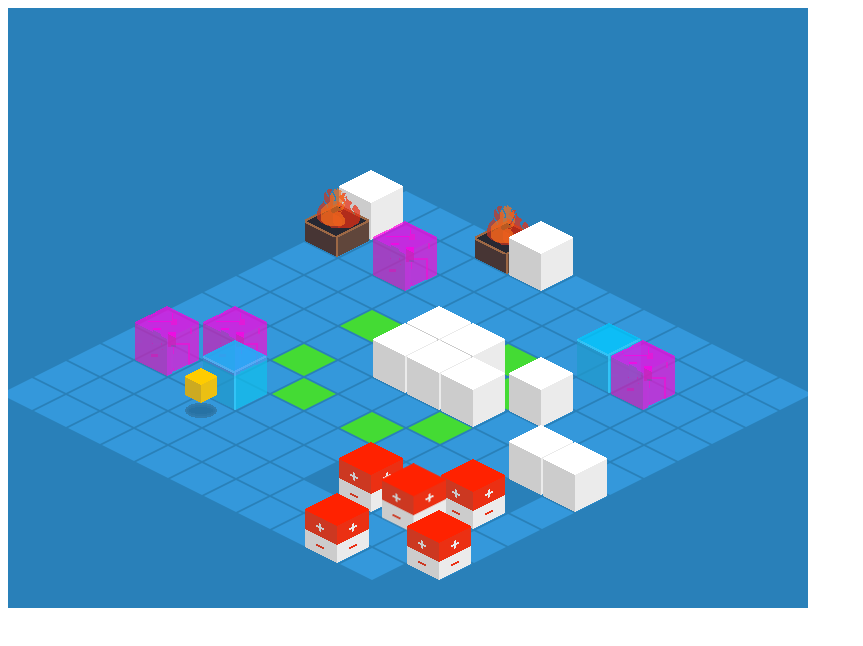
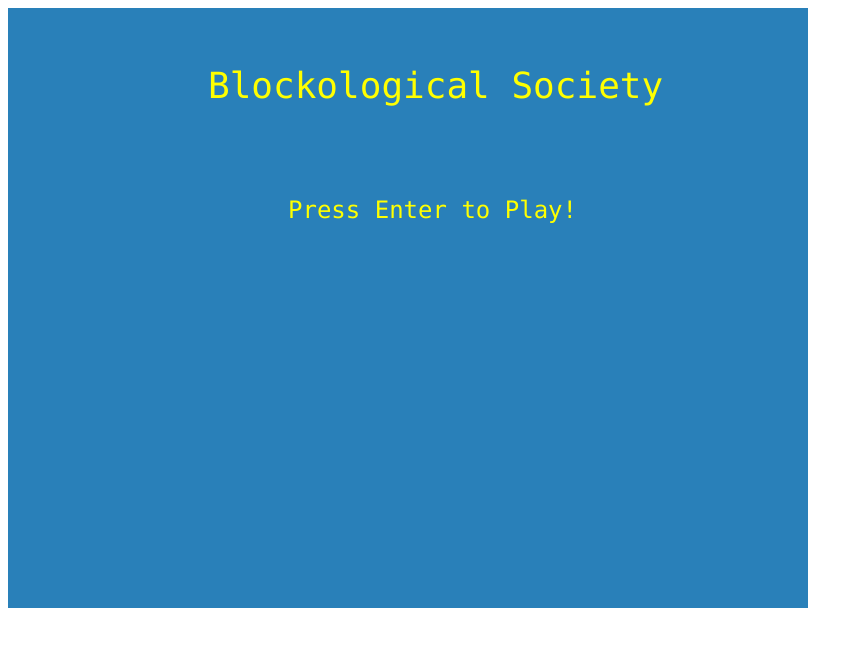
Before and after one commit to gamkedo-la/Blockological-Society, a plain HTML site: page index.html in a window 1280 px wide. Shown: the whole page, without its empty margins (0-863 px from the left). Drawn offline with Linux system fonts and the light colour scheme.

Commit message:
Added a simple menu

```diff
--- a/index.html
+++ b/index.html
@@ -14,6 +14,7 @@
 <script src="js/GraphicsCommon.js"></script>
 <script src="js/Input.js"></script>
 <script src="js/GamepadSupport.js"></script>
+<script src="js/Menu.js"></script>
 <script src="js/Blocks.js"></script>
 <script src="js/blocks/iceBlock.js"></script>
 <script src="js/blocks/fireBlock.js"></script>
--- a/js/Draw.js
+++ b/js/Draw.js
@@ -1,6 +1,13 @@
 function drawBackground()
 {
     colorRect(0, 0, canvas.width, canvas.height, BOARD_COLOR);
+}
+
+function drawMenu()
+{
+	drawText("Blockological Society", canvas.width*0.25, canvas.height*0.15, '36px Consolas', 'yellow');
+
+	drawText("Press Enter to Play!", canvas.width*0.35, canvas.height*0.35, '24px Consolas', 'yellow');
 }
 
 function drawBoard()
--- a/js/Input.js
+++ b/js/Input.js
@@ -35,6 +35,12 @@ var downKeyHeld = false;
 
 function keyPressed(evt)
 {
+	if (inMenu)
+	{
+		menuEventHandler(evt)
+	}
+	else
+	{
 		keyEventHandler(evt.keyCode, true);
 
 			switch(evt.keyCode)
@@ -47,6 +53,8 @@ function keyPressed(evt)
 			}
 			editorKeyHandler(evt);
 			evt.preventDefault();
+	}
+
 }
 
 function keyReleased(evt)
--- a/js/Main.js
+++ b/js/Main.js
@@ -1,5 +1,6 @@
 var _DEBUG_MAGNETS = false;
 var canvas, canvasContext;
+var inMenu = true;
 const FRAMES_PER_SECOND = 60;
 const TIME_PER_TICK = 1/FRAMES_PER_SECOND;
 
@@ -25,6 +26,12 @@ window.onload = function()
 
 function update()
 {
+	if (inMenu)
+	{
+		updateMenu();
+	}
+	else
+	{
 		if (_EDIT_MODE)
 		{
 			panelUpdate(puzzleEditor);
@@ -37,9 +44,17 @@ function update()
 		checkForTriggers();
 	}
 
+}
+
 function draw()
 {
 	drawBackground();
+	if (inMenu)
+	{
+		drawMenu();
+	}
+	else
+	{
 		drawBoard();
 		drawSortedObjects();
 		if (isGoalMet)
@@ -51,3 +66,5 @@ function draw()
 			drawPanelWithButtons(puzzleEditor);
 		}
 	}
+
+}
--- /dev/null
+++ b/js/Menu.js
@@ -0,0 +1,12 @@
+function updateMenu()
+{
+
+}
+
+function menuEventHandler(evt)
+{
+    if (evt.keyCode == KEY_ENTER)
+    {
+        inMenu = false;
+    }
+}
```
Lines whose indentation alone changed are shown as unchanged.
